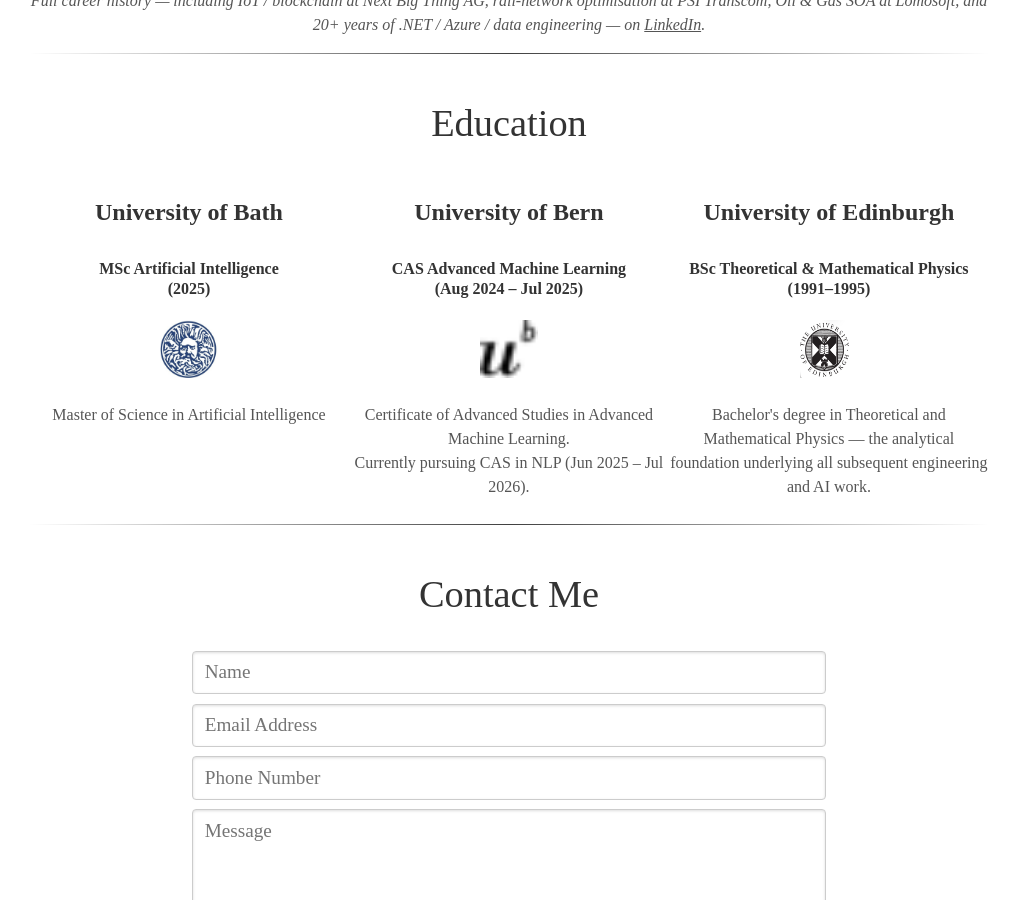
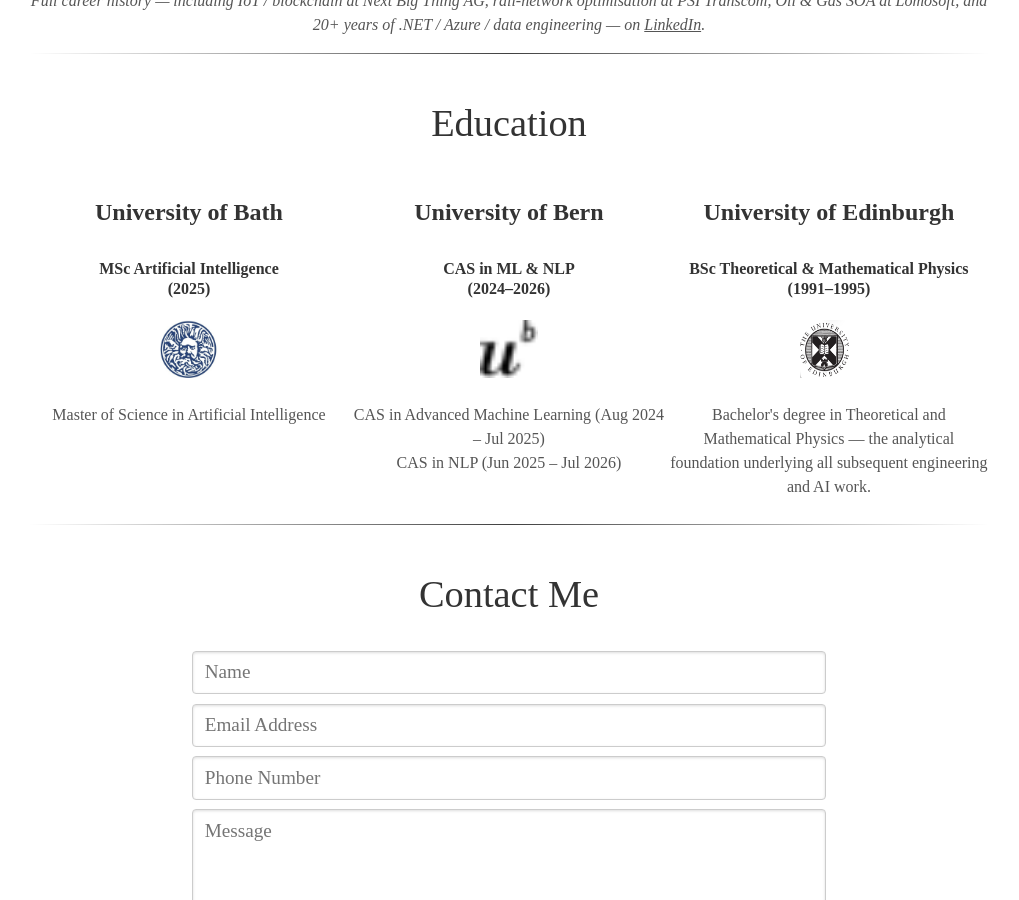
Before and after one commit to alexchilton/alexchilton.github.io, a Jekyll site: the page built from index.html, in a window 1280 px wide and 900 px high, scrolled down 2533 px. Shown: the whole window, without its empty margins (131-1150 px from the left). Built offline with Jekyll 4.4.1, drawn with Linux system fonts in a browser that asks for light colours; nearby versions of some CDN libraries; some web fonts are replaced.

Commit message:
Update Bern: list both CAS ML and CAS NLP as completed

```diff
--- a/_includes/education.html
+++ b/_includes/education.html
@@ -12,13 +12,13 @@
         </div>
         <div class="education-column">
             <h3>University of Bern</h3>
-            <h4>CAS Advanced Machine Learning<br>(Aug 2024 &ndash; Jul 2025)</h4>
+            <h4>CAS in ML &amp; NLP<br>(2024&ndash;2026)</h4>
             <a href="https://www.unibe.ch/" target="_blank">
                 <img src="assets/img/bernlogo.png" height="{{ site.icon_size }}" width="{{ site.icon_size }}"
                      alt="University of Bern logo">
             </a>
-            <p>Certificate of Advanced Studies in Advanced Machine Learning.<br>
-               Currently pursuing CAS in NLP (Jun 2025 &ndash; Jul 2026).</p>
+            <p>CAS in Advanced Machine Learning (Aug 2024 &ndash; Jul 2025)<br>
+               CAS in NLP (Jun 2025 &ndash; Jul 2026)</p>
         </div>
         <div class="education-column">
             <h3>University of Edinburgh</h3>
```
